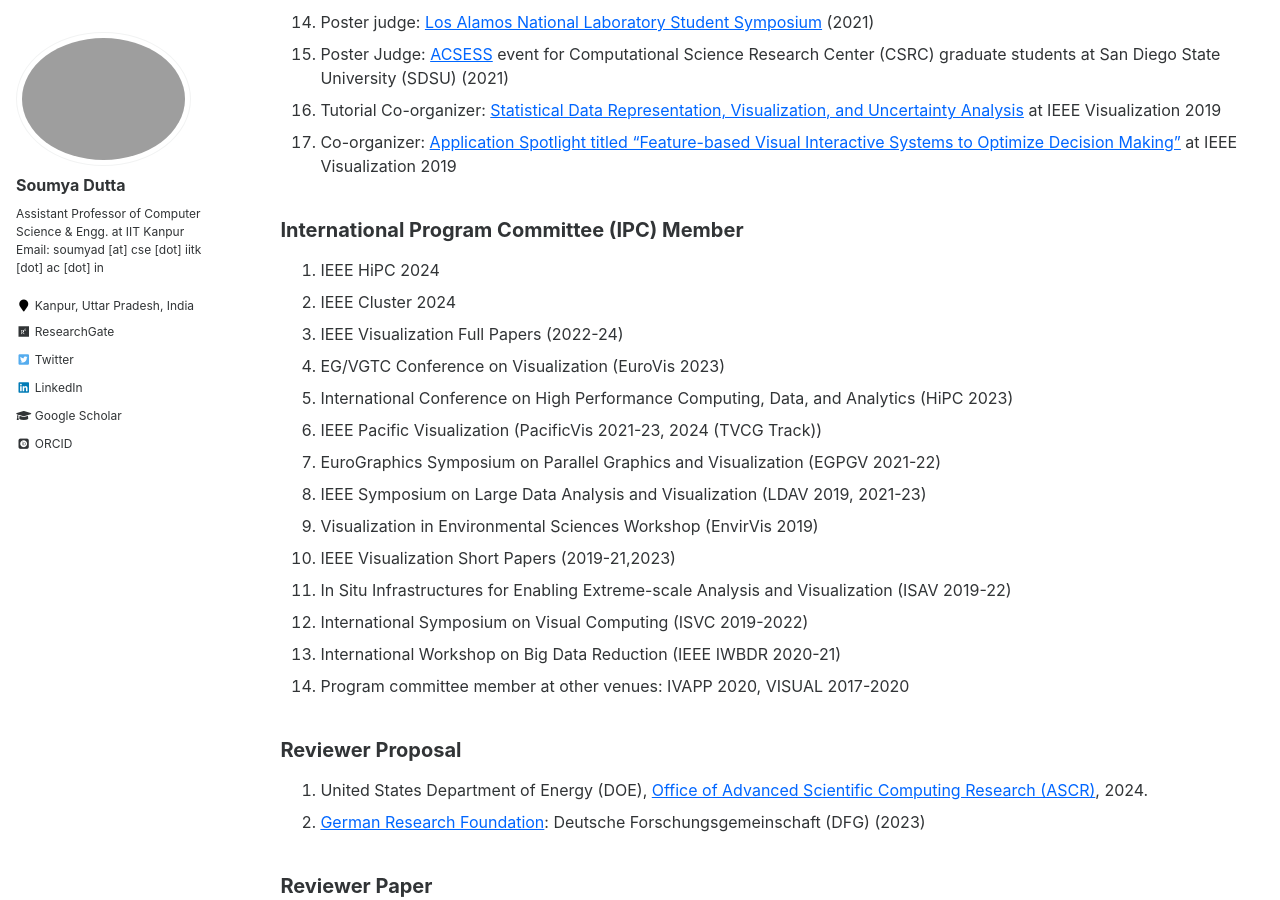
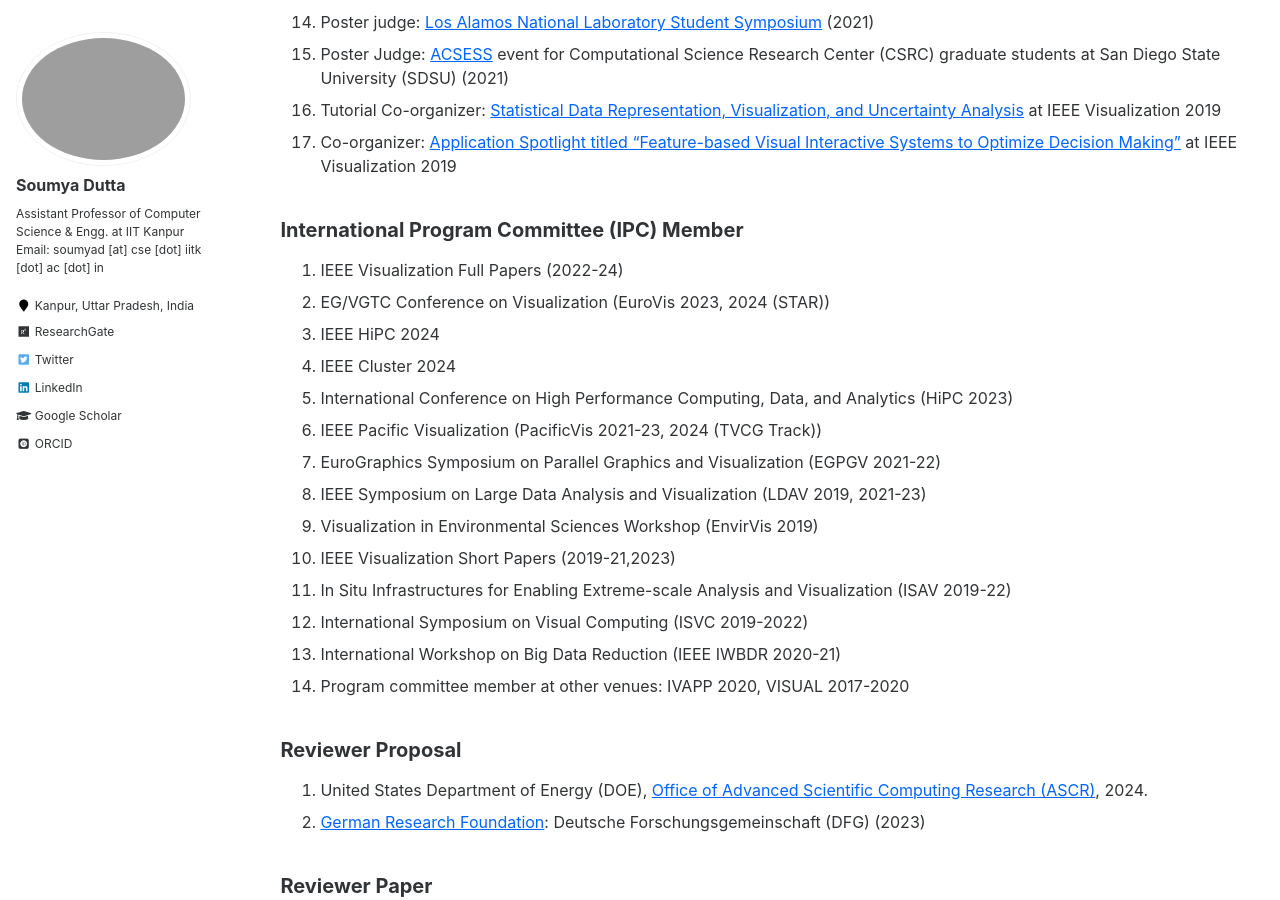
Before and after one commit to soumyadutta-cse/soumyadutta-cse.github.io, a Jekyll site: the page built from _pages/services.md, in a window 1280 px wide and 900 px high, scrolled down 615 px. Built offline with Jekyll 4.4.1, drawn with Linux system fonts in a browser that asks for light colours; some web fonts are replaced.

Commit message:
minor update

```diff
--- a/_pages/services.md
+++ b/_pages/services.md
@@ -29,10 +29,11 @@ author_profile: true
 
 ## International Program Committee (IPC) Member
 
-13. IEEE HiPC 2024
-13. IEEE Cluster 2024
-12. IEEE Visualization Full Papers (2022-24)
-11. EG/VGTC Conference on Visualization (EuroVis 2023)
+
+14. IEEE Visualization Full Papers (2022-24)
+13. EG/VGTC Conference on Visualization (EuroVis 2023, 2024 (STAR))
+12. IEEE HiPC 2024
+11. IEEE Cluster 2024
 10. International Conference on High Performance Computing, Data, and Analytics (HiPC 2023)
 9. IEEE Pacific Visualization (PacificVis 2021-23, 2024 (TVCG Track))
 8. EuroGraphics Symposium on Parallel Graphics and Visualization (EGPGV 2021-22)
```
